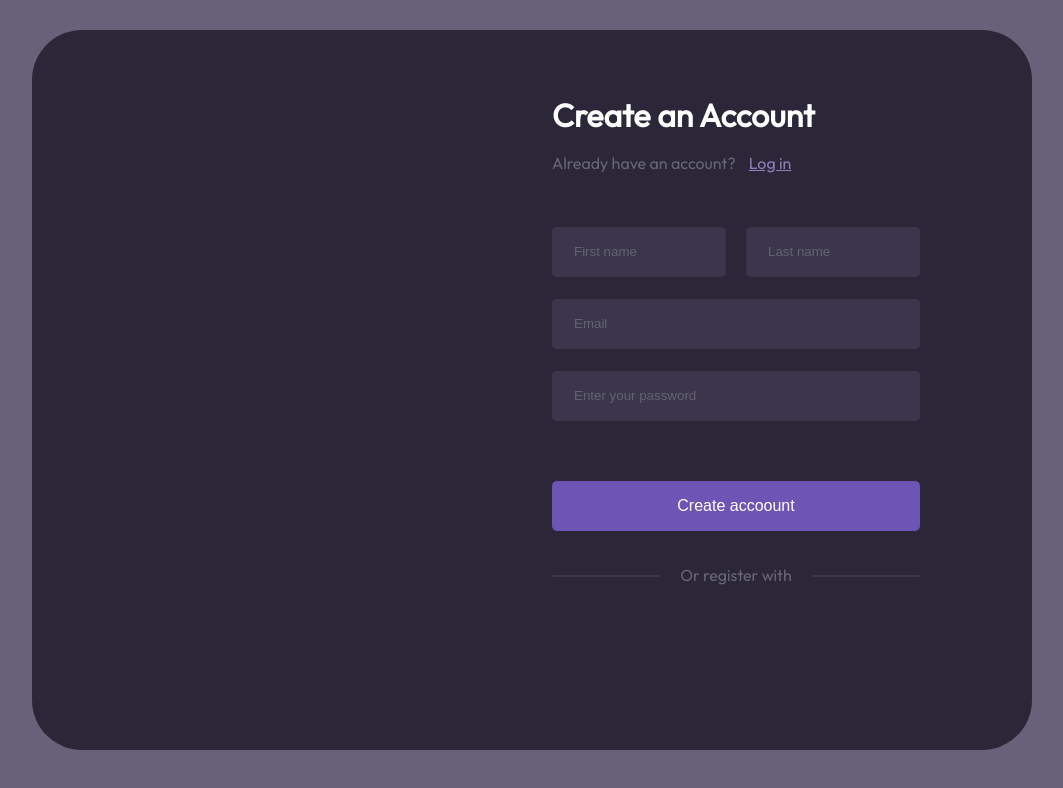
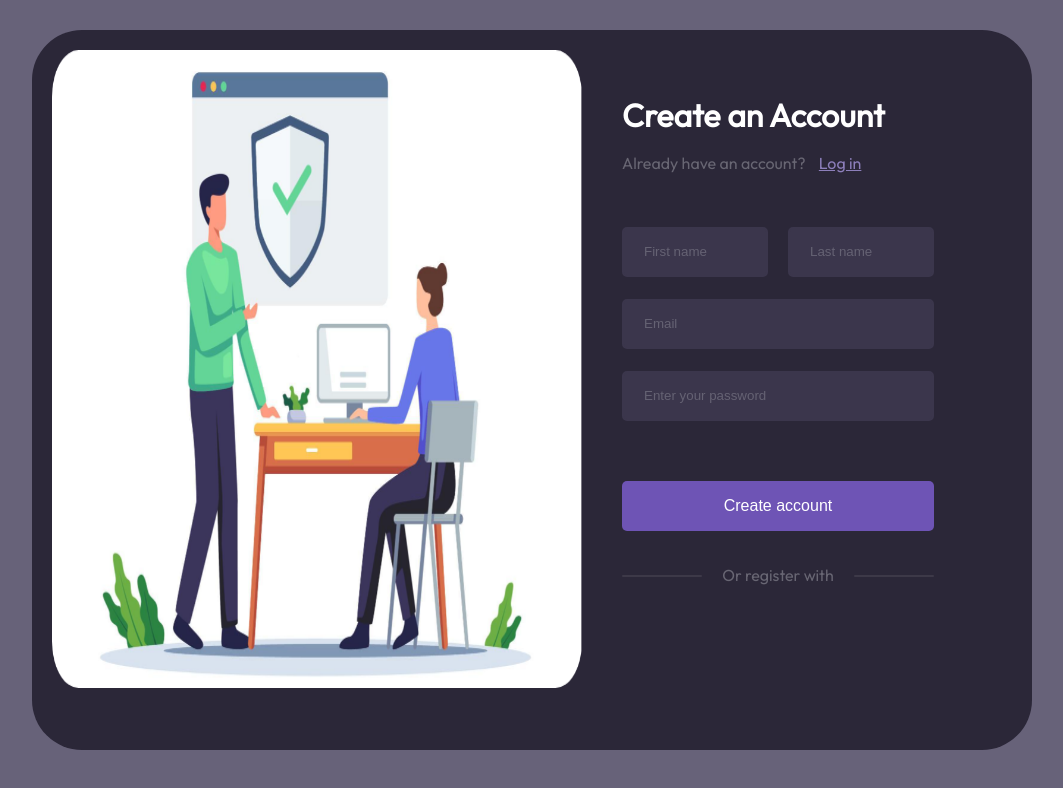
Before and after one commit to kavinpradheep/EVENTEASE, a React (Vite) app: page / in a window 1280 px wide. Shown: the top 788 px of the page, without its empty margins (108-1171 px from the left). Built offline with nearby package versions, Linux system fonts and the light colour scheme.

Commit message:
naga thanda

```diff
--- a/src/components/login/Login.jsx
+++ b/src/components/login/Login.jsx
@@ -1,35 +1,35 @@
-import React from 'react'
-import './login.css'
+import React from 'react';
+import './login.css';
 
 const Login = () => {
   return (
     <div className='login-page'>
+         <div className="left-photo">
+            {/* Use relative path for images in the public folder */}
+            <img src="/asserts/loginSvg.png" alt="Login illustration"  height={638} width={530}/>
+        </div>
 
-        <div className="left-photo">
-            <img src="" alt="" />
-        </div>
         <div className="right-section">
             <h1>Create an Account</h1>
             <p>Already have an account? <span>Log in</span></p>
             <div className="name">
-                <input type='text' className="first-name" placeholder='First name'/>
-                <input type='text' className="last-name" placeholder='Last name' />
+                <input type='text' className="first-name" placeholder='First name' aria-label="First name"/>
+                <input type='text' className="last-name" placeholder='Last name' aria-label="Last name"/>
             </div>
 
-            <input type="mail" className='email' placeholder='Email'/>
-            <input type="password" className='password'  placeholder='Enter your password'/>
+            <input type="email" className='email' placeholder='Email' aria-label="Email"/>
+            <input type="password" className='password' placeholder='Enter your password' aria-label="Password"/>
             <button className="create-account">
-                Create accoount
+                Create account
             </button>
             <div className="or-register">
                 <hr />
                 <p>Or register with</p>
                 <hr />
             </div>
-
         </div>
     </div>
   )
 }
 
-export default Login
+export default Login;
```
Also changed, not shown: public/asserts/loginSvg.png (added).
